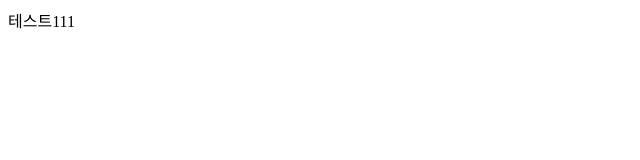
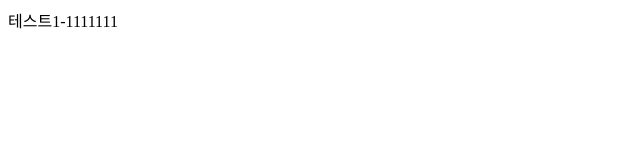
Before and after one commit to nohsunghyung/hooks-with-mobx, a React (Create React App) app: page / in a window 1280 px wide. Shown: the top 160 px of the page, without its empty margins (0-640 px from the left). Built offline with nearby package versions, Linux system fonts and the light colour scheme.

Commit message:
테스트1-1111

```diff
--- a/src/App.js
+++ b/src/App.js
@@ -1,7 +1,7 @@
 import React from "react";
 
 function App() {
-  return <div className="App">테스트111</div>;
+  return <div className="App">테스트1-1111111</div>;
 }
 
 export default App;
```
